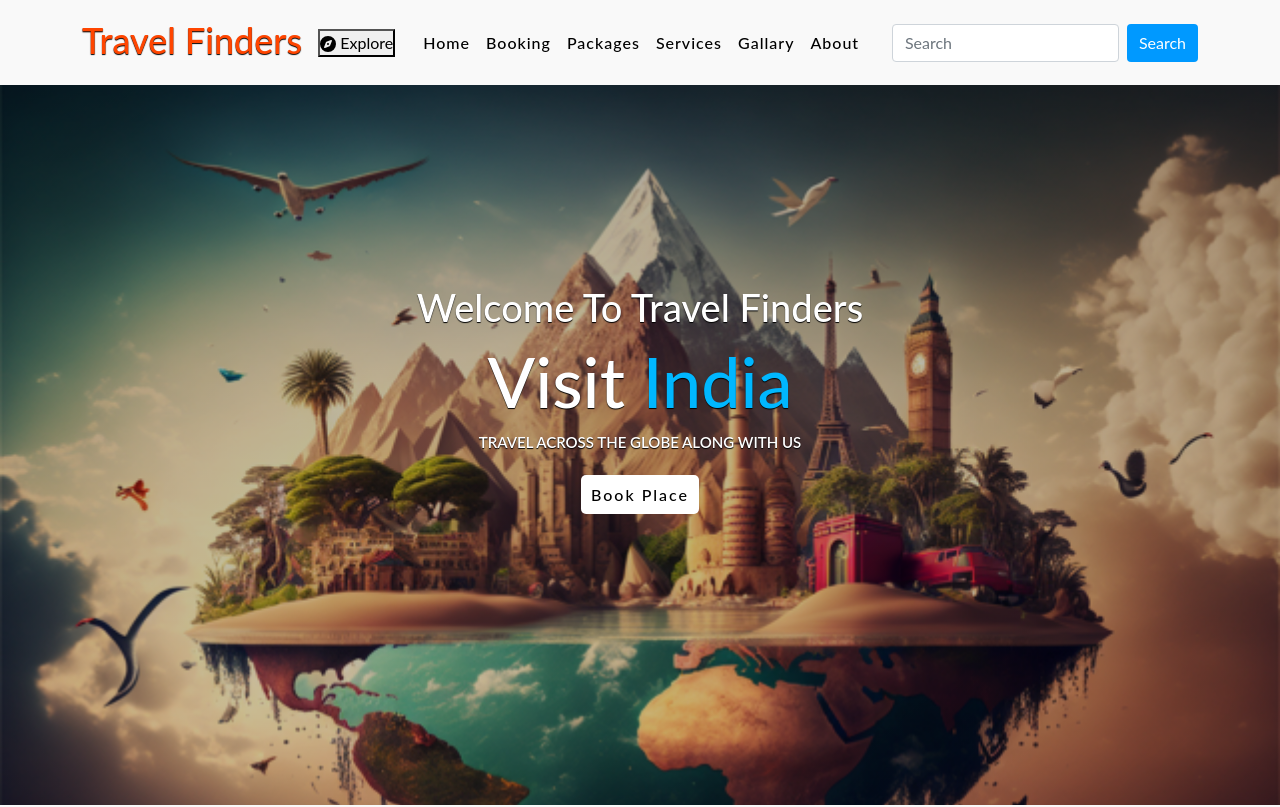
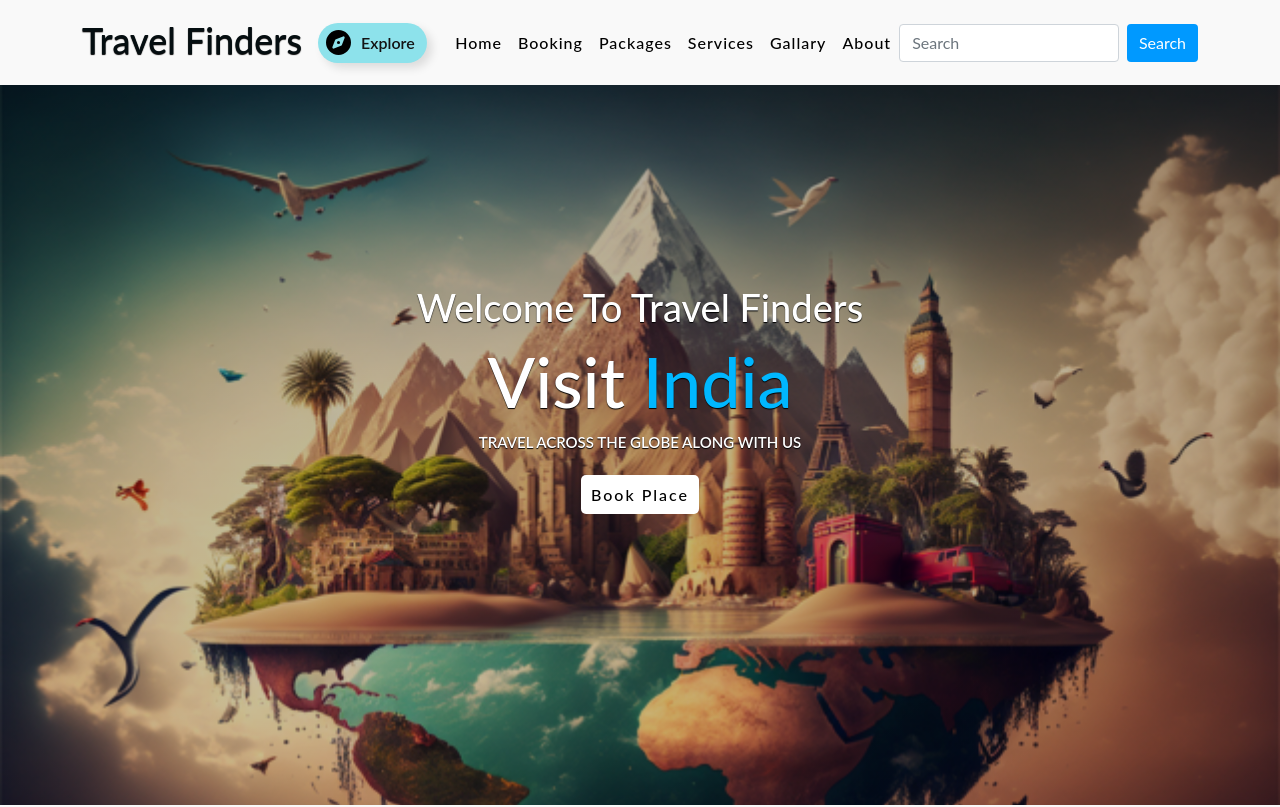
Before and after one commit to hmChirag/Travel-Finders, a plain HTML site: page index.html in a window 1280 px wide. Shown: the top 807 px of the page. Drawn offline with nearby package versions, Linux system fonts and the light colour scheme.

Commit message:
styled explore buuton in navbar

```diff
--- a/style.css
+++ b/style.css
@@ -20,7 +20,7 @@
     margin-bottom: 5px;
 }
 #logo span{
-    color: orangered;
+    color: rgb(5, 14, 17);
 }
 .navbar-toggler span{
     color: rgb(250, 181, 135);
@@ -38,13 +38,59 @@
 }
 .nav-item .nav-link:hover{
     background: lightskyblue;
-    color: white;
+    color: black;
 }
 #navbar form button{
     background: rgb(0, 153, 255);
     color: white;
     border: none;
 }
+
+.button {
+    width: 110px;
+    height: 40px;
+    display: flex;
+    align-items: center;
+    justify-content: flex-start;
+    gap: 10px;
+    background-color: rgb(141, 226, 235);
+    border-radius: 30px;
+    color: rgb(19, 19, 19);
+    font-weight: 600;
+    border: none;
+    position: relative;
+    cursor: pointer;
+    transition-duration: .2s;
+    box-shadow: 5px 5px 10px rgba(0, 0, 0, 0.116);
+    padding-left: 8px;
+    transition-duration: .5s;
+  }
+
+  .svgIcon {
+    height: 25px;
+    transition-duration: 1.5s;
+  }
+
+  .bell path {
+    fill: rgb(19, 19, 19);
+  }
+
+  .button:hover {
+    background-color: rgb(20, 255, 251);
+    transition-duration: .5s;
+  }
+
+  .button:active {
+    transform: scale(0.97);
+    transition-duration: .2s;
+  }
+
+  .button:hover .svgIcon {
+    transform: rotate(250deg);
+    transition-duration: 1.5s;
+  }
+
+
 /* Navbar End */
 
 /* Home Section Start */
@@ -76,7 +122,7 @@
     content: ' ';
     color: #00b7ff;
     text-shadow: 0px 1px 1px black;
-    animation: changetext 10s infinite linear;
+    animation: changetext 11s infinite linear;
 }
 @keyframes changetext{
     0%{content: "France";}
```
